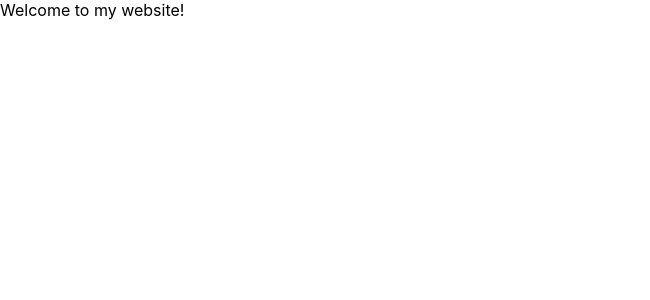
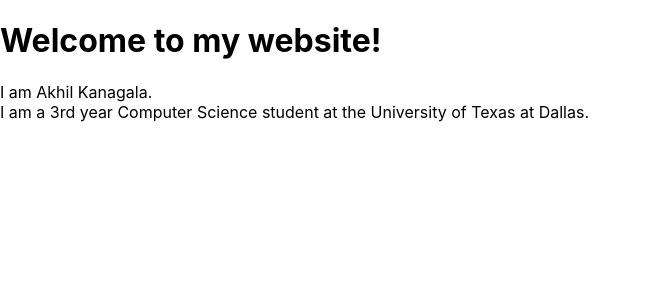
Before and after one commit to Akhil365/personalWebsite, a React (Create React App) app: page / in a window 1280 px wide. Shown: the top 300 px of the page, without its empty margins (0-650 px from the left). Built offline with nearby package versions, Linux system fonts and the light colour scheme.

Commit message:
Added body to homepage component

```diff
--- a/src/components/Homepage.tsx
+++ b/src/components/Homepage.tsx
@@ -3,9 +3,16 @@
 const Homepage = () => {
     return (
         <div className='Homepage'>
-            <header className='Home-header'>
+            <h1 className='Home-header'>
                 Welcome to my website!
-            </header>
+            </h1>
+            <body>
+                I am Akhil Kanagala.
+                <br/>
+                I am a 3rd year Computer Science student at the University of Texas at Dallas.
+                <br/>
+
+            </body>
         </div>
     )
 }
```
